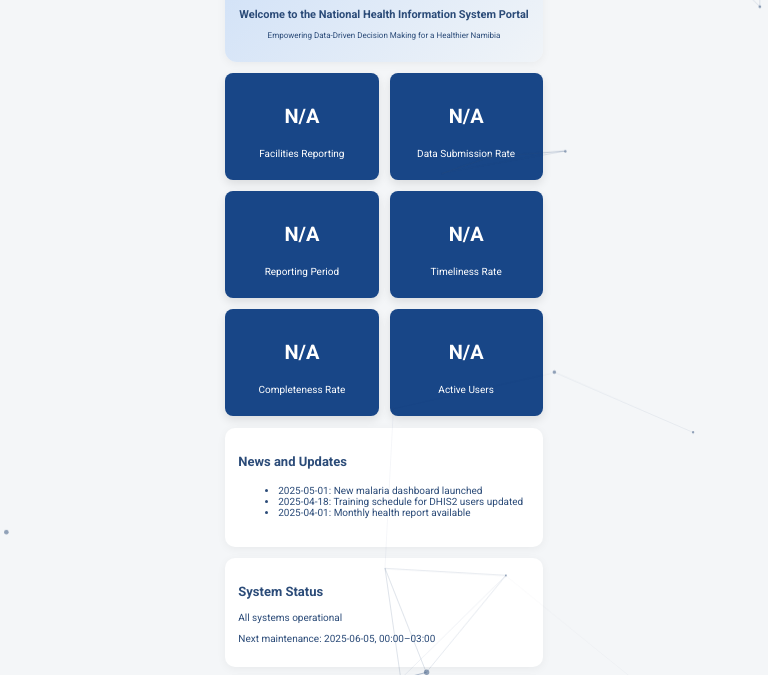
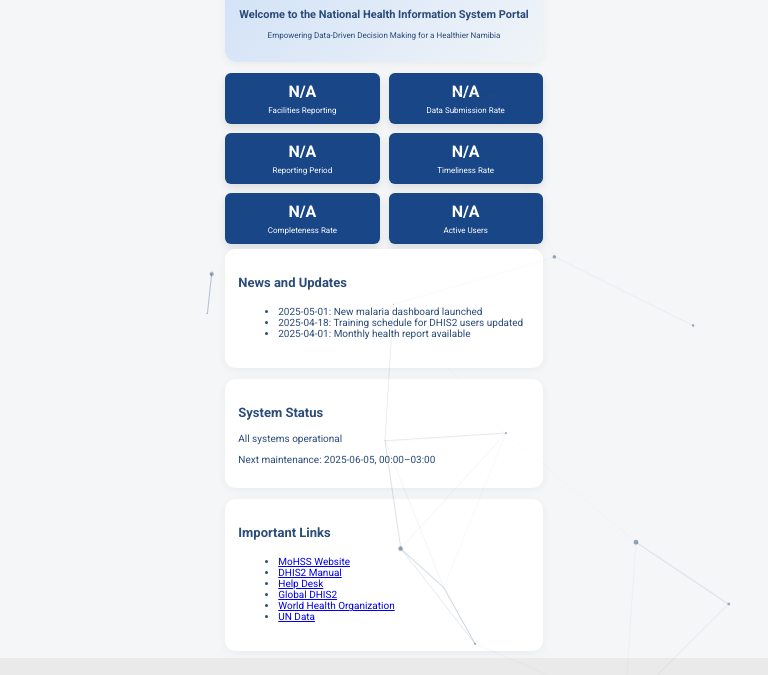
Before and after one commit to alien-code-hunter/hmis-landing-page, a website: page frontend/index_copy.html in a window 768 px wide. Shown: the part 201-876 px from the top of the page. Drawn offline with nearby package versions, Linux system fonts and the light colour scheme; no server answers.

Commit message:
Menu  and page design for smaller screens
To auto adjust pages based on screen size

```diff
--- a/frontend/index_copy.html
+++ b/frontend/index_copy.html
@@ -3,7 +3,7 @@
     <head>
         <meta charset="UTF-8" />
         <meta http-equiv="X-UA-Compatible" content="IE=edge" />
-        <meta name="viewport" content="width=device-width, initial-scale=1.0" />
+        <meta name="viewport" content="width=device-width, initial-scale=1.0, maximum-scale=1.0, user-scalable=no" />
         <meta name="description" content="Official portal of the Ministry of Health and Social Services, Namibia. Access dashboards, reports, and health systems information." />
         <link rel="icon" href="/favicon.ico" />
         <link href="https://fonts.googleapis.com/css2?family=Roboto:wght@400;500;700&display=swap" rel="stylesheet" />
@@ -87,7 +87,7 @@
 
             nav.menu {
                 display: flex;
-                gap: 15px;
+                gap: 10px;
                 position: relative;
                 z-index: 2;
                 margin-left: auto;
@@ -95,7 +95,7 @@
 
             .nav-links {
                 display: flex;
-                gap: 15px;
+                gap: 10px;
                 align-items: center;
             }
 
@@ -105,7 +105,7 @@
             .dropbtn-submenu {
                 text-decoration: none;
                 font-weight: 500;
-                padding: 8px 12px;
+                padding: 6px 10px;
                 border-radius: 6px;
                 transition: background-color 0.3s ease, color 0.3s ease;
                 background-color: transparent;
@@ -274,18 +274,36 @@
 
             .stat {
                 background-color: #ffffff;
-                padding: 15px;
-                border-radius: 10px;
+                padding: 12px; /* Reduced from 15px */
+                border-radius: 8px; /* Reduced from 10px */
                 box-shadow: 0 4px 8px rgba(0, 0, 0, 0.01);
                 text-align: center;
             }
 
             .stats-container {
                 display: grid;
-                grid-template-columns: repeat(auto-fit, minmax(250px, 1fr));
-                gap: 15px;
+                grid-template-columns: repeat(auto-fit, minmax(200px, 1fr)); /* Reduced min-width from 250px */
+                gap: 8px; /* Reduced from 10px */
                 justify-content: center;
-                margin-bottom: 12px;
+                margin-bottom: 5px;
+            }
+
+            .blue-tile {
+                background-color: #184687;
+                color: white;
+                padding: 12px; /* Reduced from 15px */
+                border-radius: 6px; /* Reduced from 8px */
+                box-shadow: 0 4px 8px rgba(0, 0, 0, 0.1); /* Slightly reduced shadow */
+            }
+
+            .stat h3 {
+                font-size: 16px; /* Reduced from ~20px (inferred from media queries) */
+                margin: 0;
+            }
+
+            .stat p {
+                font-size: 10px; /* Reduced from ~12px (inferred from media queries) */
+                margin: 5px 0 0;
             }
 
             .info-section {
@@ -301,14 +319,6 @@
                 border-radius: 10px;
                 width: 300px; /* Fixed width on desktop */
                 box-shadow: 0 2px 10px rgba(0, 0, 0, 0.05);
-            }
-
-            .blue-tile {
-                background-color: #184687;
-                color: white;
-                padding: 15px;
-                border-radius: 8px;
-                box-shadow: 0 4px 10px rgba(0, 0, 0, 0.1);
             }
 
             footer {
@@ -345,7 +355,7 @@
                 text-align: left;
             }
 
-            /* Mobile Styles. This ensures that styles are adjusted for smaller screens. */
+            /* Mobile Styles */
             @media (max-width: 768px) {
                 header {
                     flex-direction: column;
@@ -370,6 +380,7 @@
                 .menu-toggle {
                     font-size: 14px; /* Scaled down from 20px */
                     display: block;
+                    margin-left: auto; /* Move menu icon to the right */
                 }
 
                 nav.menu {
@@ -512,16 +523,16 @@
 
                 .stats-container {
                     grid-template-columns: repeat(3, 1fr); /* Force 3 columns for 3x2 layout */
-                    gap: 6px; /* Scaled down from 8px */
+                    gap: 5px; /* Reduced from 6px */
                 }
                 .stat {
-                    padding: 7px; /* Scaled down from 10px */
+                    padding: 6px; /* Reduced from 7px */
                 }
                 .stat h3 {
-                    font-size: 14px; /* Scaled down from 20px */
+                    font-size: 12px; /* Reduced from 14px */
                 }
                 .stat p {
-                    font-size: 8px; /* Scaled down from 12px */
+                    font-size: 7px; /* Reduced from 8px */
                 }
 
                 .info-section {
@@ -548,16 +559,16 @@
             @media (min-width: 601px) and (max-width: 1024px) {
                 .stats-container {
                     grid-template-columns: repeat(2, 1fr);
-                    gap: 11px; /* Scaled down from 15px */
+                    gap: 9px; /* Reduced from 11px */
                 }
                 .stat {
-                    padding: 11px; /* Scaled down from 15px */
+                    padding: 9px; /* Reduced from 11px */
                 }
                 .stat h3 {
-                    font-size: 20px; /* Scaled down from 28px */
+                    font-size: 16px; /* Reduced from 20px */
                 }
                 .stat p {
-                    font-size: 10px; /* Scaled down from 14px */
+                    font-size: 8px; /* Reduced from 10px */
                 }
 
                 .info-section {
@@ -580,6 +591,7 @@
                 }
                 .menu-toggle {
                     font-size: 17px; /* Scaled down from 24px */
+                    margin-left: auto; /* Move menu icon to the right */
                 }
                 nav.menu {
                     top: 39px; /* Scaled down from 55px */
@@ -611,17 +623,15 @@
                 }
             }
         </style>
-
     </head>
 <body>
-
     <div id="particles-js" class="header-particles"></div>
     <header>
         <div class="left">
             <img src="/flag.png" alt="Namibian flag Logo" class="logo" />
             </div>
 
-        <button class="menu-toggle" aria-label="Toggle Menu">&#9776;</button>
+        <button class="menu-toggle" aria-label="Toggle Menu">☰</button>
 
         <nav class="menu" aria-label="Main Menu">
             <div class="nav-links">
@@ -718,7 +728,7 @@
     <footer>
         Ministry of Health and Social Services, Republic of Namibia<br />
         Private Bag 13189, Windhoek, Namibia<br />
-        &copy; 2025 MoHSS. Version 1.0.0.1 | Maintained
+        © 2025 MoHSS. Version 1.0.0.1 | Maintained
     </footer>
 
     <script>
@@ -799,12 +809,11 @@
             });
         });
 
-
         // Initialize particles.js for the header background
         particlesJS('particles-js', {
             "particles": {
                 "number": {
-                    "value": 20,
+                    "value": 25,
                     "density": {
                         "enable": true,
                         "value_area": 800
```
Also changed, not shown: backend/controllers/fileController.js (+26 -16 lines), backend/uploads/1752483803104_698326909.png (added), frontend/admin.html (line endings or trailing spaces), 2 other files.
